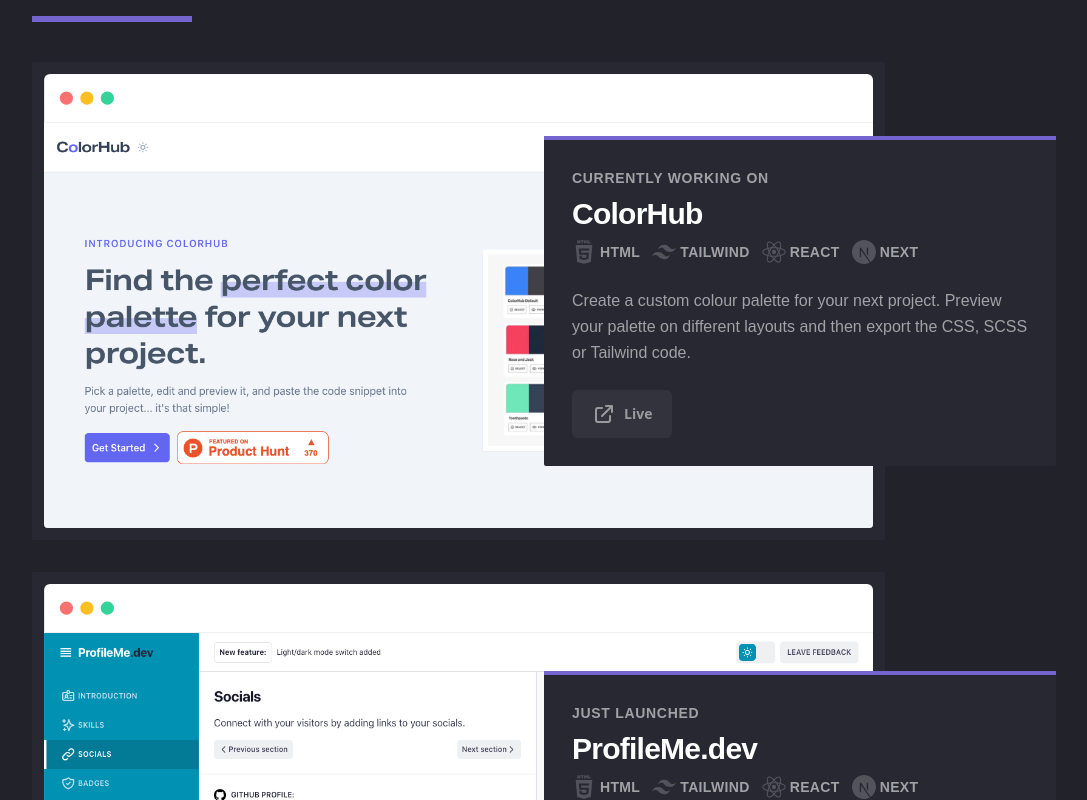
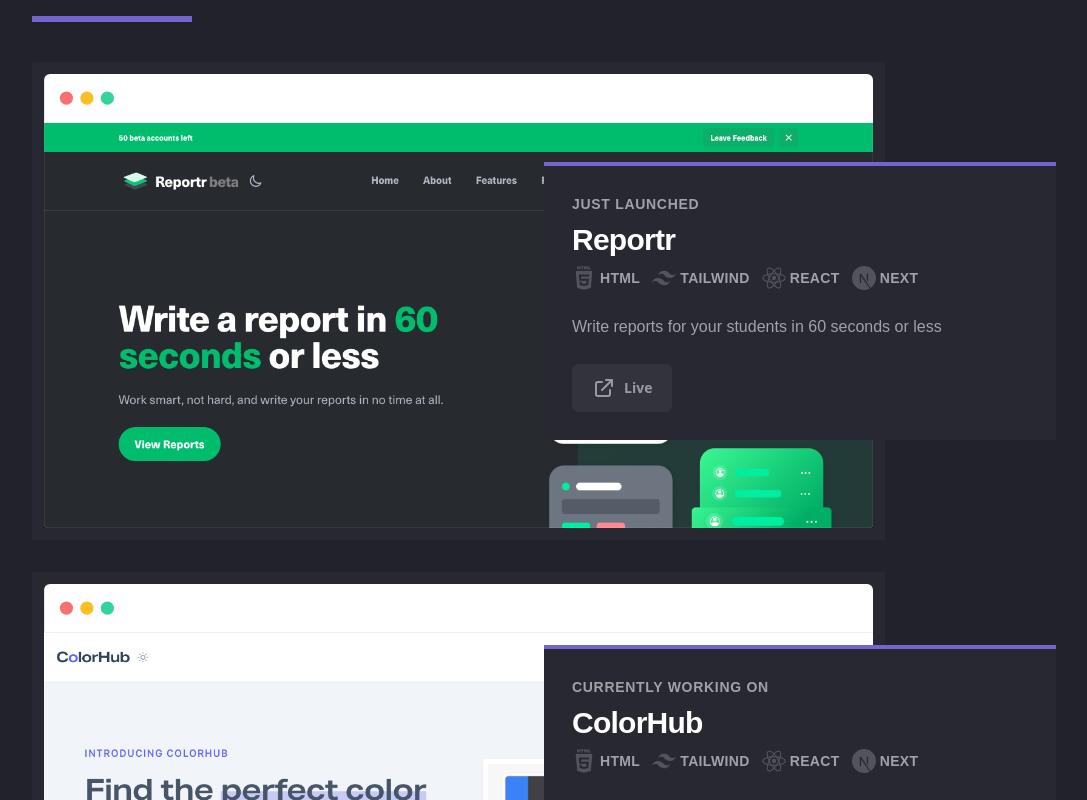
Before and after one commit to danielcranney/portfolio, a Next.js app: page / in a window 1280 px wide. Shown: the part 2700-3500 px from the top of the page, without its empty margins (96-1183 px from the left). Built offline with nearby package versions, Linux system fonts and the light colour scheme; a web font is replaced by a local one.

Commit message:
Reportr added

```diff
--- a/pages/index.js
+++ b/pages/index.js
@@ -893,6 +893,86 @@
           <div className="flex flex-col w-full mb-12">
             {/* Project One */}
             <FeaturedProjectCard
+              title={"Reportr"}
+              status={"Just launched"}
+              description={`Write reports for your students in 60 seconds or less`}
+              float={`right-0`}
+              flexDirection={`flex-col lg:flex-row-reverse`}
+              imgWidth={"1366"}
+              imgHeight={"666"}
+              imgSrc={"/projects/reportr.png"}
+              liveLink={"https://reportr.io/"}
+              repoLink={null}
+              stack={
+                <>
+                  <Icon
+                    IconType={Html}
+                    title="HTML"
+                    columnSizing={"w-auto"}
+                    width={"w-6"}
+                    height={"h-6"}
+                    flexDirection={"flex-row"}
+                    padding={"p-0"}
+                    titleMargins={"my-0 ml-1"}
+                    titleSize={"text-sm"}
+                    marginBottom={"mb-4"}
+                    marginRight={"mr-3"}
+                    textTransform={"uppercase"}
+                    fixedHeight={"h-auto"}
+                  />
+
+                  <Icon
+                    IconType={Tailwind}
+                    title="Tailwind"
+                    columnSizing={"w-auto"}
+                    width={"w-6"}
+                    height={"h-6"}
+                    flexDirection={"flex-row"}
+                    padding={"p-0"}
+                    titleMargins={"my-0 ml-1"}
+                    titleSize={"text-sm"}
+                    marginBottom={"mb-4"}
+                    marginRight={"mr-3"}
+                    textTransform={"uppercase"}
+                    fixedHeight={"h-auto"}
+                  />
+
+                  <Icon
+                    IconType={ReactJs}
+                    title="React"
+                    columnSizing={"w-auto"}
+                    width={"w-6"}
+                    height={"h-6"}
+                    flexDirection={"flex-row"}
+                    padding={"p-0"}
+                    titleMargins={"my-0 ml-1"}
+                    titleSize={"text-sm"}
+                    marginBottom={"mb-4"}
+                    marginRight={"mr-3"}
+                    textTransform={"uppercase"}
+                    fixedHeight={"h-auto"}
+                  />
+
+                  <Icon
+                    IconType={NextJs}
+                    title="Next"
+                    columnSizing={"w-auto"}
+                    width={"w-6"}
+                    height={"h-6"}
+                    flexDirection={"flex-row"}
+                    padding={"p-0"}
+                    titleMargins={"my-0 ml-1"}
+                    titleSize={"text-sm"}
+                    marginBottom={"mb-4"}
+                    marginRight={"mr-3"}
+                    textTransform={"uppercase"}
+                    fixedHeight={"h-auto"}
+                  />
+                </>
+              }
+            />
+            {/* Project One */}
+            <FeaturedProjectCard
               title={"ColorHub"}
               status={"Currently working on"}
               description={`Create a custom colour palette for your next project. Preview your palette on different layouts and then export the CSS, SCSS or Tailwind code.`}
```
Also changed, not shown: public/projects/reportr.png (added), 1 other file (tests, documents, lock files or other folders).
